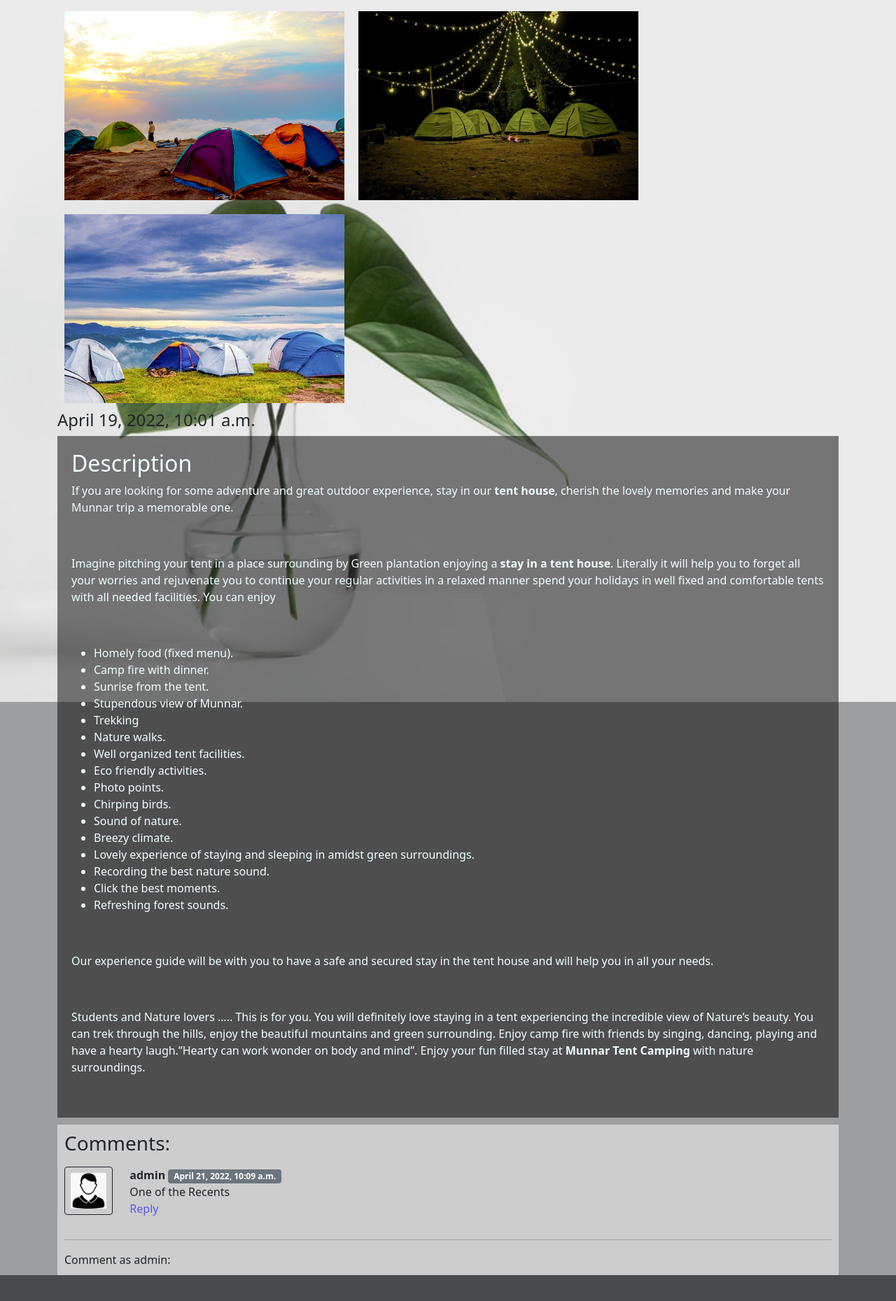
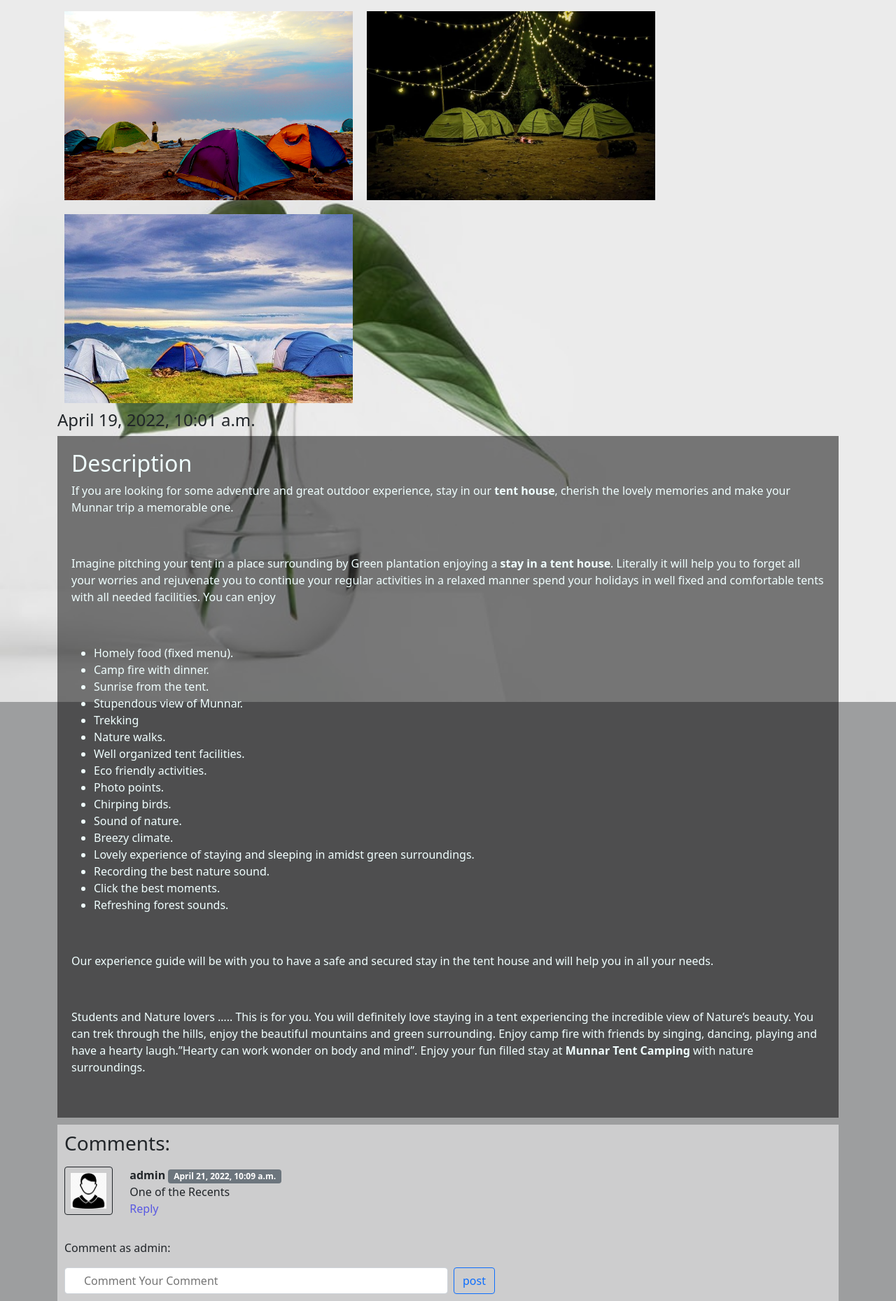
Before and after one commit to thamjidthachu/Resort-Business-project, a Django app: a page that uses Resort_Business_project/templates/services/service.html in a window 1280 px wide. Shown: the part 130-1989 px from the top of the page at 70% size. Before the commit the page ends 1952 px from the top, so only its background shows below. Run offline with Django 4.2, Linux system fonts and the light colour scheme; a user stored in the database is signed in; data comes from the database, SQL or seed files in the repository; both versions use the stored data as it was after the commit; parts of the project's set-up code (start-up, migrations or seed data) failed here and were passed over; some libraries are stand-ins or nearby versions.

Commit message:
comments and reply

```diff
--- a/Resort_Business_project/Apps/Authentication/models.py
+++ b/Resort_Business_project/Apps/Authentication/models.py
@@ -1,6 +1,5 @@
 from django.contrib.contenttypes.fields import GenericRelation
 from django.db import models
-from ..Services.models import Comments
 from django.contrib.auth.models import User
 
 
@@ -12,7 +11,6 @@ class Costumer(models.Model):
     contacts = models.IntegerField(null=True)
     citizen = models.CharField(max_length=100, default=None)
     created_time = models.DateTimeField(blank=True, auto_now_add=True)
-    comments = GenericRelation('Comments')
 
     def __str__(self):
         return str(self.user)
--- a/Resort_Business_project/Apps/Services/admin.py
+++ b/Resort_Business_project/Apps/Services/admin.py
@@ -27,8 +27,8 @@ class CommentsInline(admin.TabularInline):
 
 
 class CommentAdmin(admin.ModelAdmin):
-    list_display = ('message', 'author', 'object_id', 'service_name')
-    list_filter = ['service_id', 'author']
+    list_display = ('message', 'author', 'object_id', 'service_name', 'content_type')
+    list_filter = ['content_type', 'author']
 
     @admin.display()
     def service_name(self, obj):
--- a/Resort_Business_project/Apps/Services/forms.py
+++ b/Resort_Business_project/Apps/Services/forms.py
@@ -4,6 +4,9 @@ from ..Authentication.models import User
 
 
 class CommentsForm(forms.ModelForm):
+    content_type = forms.CharField(widget=forms.HiddenInput, initial='content_type')
+    object_id = forms.IntegerField(widget=forms.HiddenInput, initial=123)
+
     class Meta:
         model = Comments
         fields = ('message',)
--- a/Resort_Business_project/Apps/Services/models.py
+++ b/Resort_Business_project/Apps/Services/models.py
@@ -40,7 +40,7 @@ class Comments(models.Model):
     author = models.ForeignKey(Costumer, on_delete=models.CASCADE)
     message = models.CharField(max_length=256)
     content_type = models.ForeignKey(ContentType, on_delete=models.CASCADE)
-    object_id = models.PositiveIntegerField(null=True)
+    object_id = models.PositiveIntegerField(blank=True)
     content_object = GenericForeignKey('content_type', 'object_id')
     comment_time = DateTimeField(auto_now_add=True, blank=True)
 
--- a/Resort_Business_project/Apps/Services/urls.py
+++ b/Resort_Business_project/Apps/Services/urls.py
@@ -1,11 +1,10 @@
 from django.urls import path
 from . import views
-from django.conf import settings
-from django.conf.urls.static import static
 
 app_name = 'service'
 urlpatterns = [
     path('', views.PageList.as_view(), name='lists'),
     path('endless', views.EndlessScroll.as_view(), name='infinity'),
-    path('<slug:slug>', views.Details.as_view(), name='data'),
+    path('reply', views.replyPost, name='replies'),
+    path('<slug:slug>', views.Details.as_view(), name='datas'),
 ]
--- a/Resort_Business_project/Apps/Services/views.py
+++ b/Resort_Business_project/Apps/Services/views.py
@@ -1,14 +1,15 @@
 # Create your views here.
-
-
-from django.shortcuts import render, get_object_or_404
+from django.contrib.contenttypes.models import ContentType
+from django.http import HttpResponse, HttpResponseRedirect
+from django.shortcuts import render, get_object_or_404, redirect
 from django.urls import reverse
 from django.views.generic import DetailView, ListView
-from django.views.generic.edit import FormMixin
+from django.views.generic.edit import FormMixin, CreateView
 from .models import Services, Comments
 from ..Authentication.models import Costumer
 from .forms import CommentsForm
 from django.core.paginator import Paginator
+import datetime
 
 
 class EndlessScroll(ListView):
@@ -36,6 +37,7 @@ class PageList(ListView):
         return render(request, 'list.html', {'page_obj': page_obj})
 
 
+# Service_Individual
 class Details(FormMixin, DetailView):
     template_name = 'services/service.html'
     form_class = CommentsForm
@@ -45,13 +47,12 @@ class Details(FormMixin, DetailView):
     def get_queryset(self):
         return Services.objects.all()
 
-    def get_success_url(self):
-        return reverse('service:data', kwargs={'slug': self.kwargs['slug']})
-
     def get_context_data(self, **kwargs):
         context = super(Details, self).get_context_data(**kwargs)
-        # context['form'] = CommentsForm(initial={'post': self.object})
         return context
+
+    def get_success_url(self):
+        return reverse('service:datas', kwargs={'slug': self.kwargs['slug']})
 
     def post(self, request, *args, **kwargs):
         self.object = self.get_object()
@@ -65,15 +66,46 @@ class Details(FormMixin, DetailView):
     def form_valid(self, form):
         myform = form.save(commit=False)
         myform.post = self.get_object()
+        print(myform.post)
         myform.author = get_object_or_404(Costumer, user_id=self.request.user.id)
+        print(myform.author)
         myform.service_id = get_object_or_404(Services, pk=self.object.id)
+        print(myform.service_id)
+        myform.content_type = ContentType.objects.get(app_label='Services', model='services')
+        print(myform.content_type)
+        myform.content_object = get_object_or_404(Services, pk=self.object.id)
+        print(myform.content_object)
         myform.save()
         return super(Details, self).form_valid(form)
 
     def form_invalid(self, form):
         return super(Details, self).form_invalid(form)
 
-    # @register.filter
-    # def reply(self, aVal):
-    #     result = aVal.filter(is_known=False)
-    #     return result
+
+def replyPost(request):
+    content_obj = ContentType.objects.get(app_label='Services', model='comments')
+    print(content_obj)
+    obj_id = request.POST['reply_id']
+    print(obj_id)
+    reply = request.POST['reply']
+    print(reply)
+    auth = get_object_or_404(Costumer, user_id=request.POST['authuser'])
+    print(auth)
+    serve_id = get_object_or_404(Services, id=request.POST['service_id'])
+    print(serve_id)
+    timestamp = datetime.datetime.now()
+    newreply, created = Comments.objects.get_or_create(
+        content_type=content_obj,
+        object_id=obj_id,
+        message=reply,
+        author=auth,
+        service_id=serve_id,
+        comment_time=timestamp
+    )
+    test = get_object_or_404(Services, id=request.POST['service_id'])
+    slugify = test.slug
+    print(slugify)
+
+    if not created:
+        newreply.save()
+    return redirect(reverse('service:datas', args=[slugify]))
--- a/Resort_Business_project/static/mine/css/style.css
+++ b/Resort_Business_project/static/mine/css/style.css
@@ -76,7 +76,7 @@ margin-left: 4%;
 }
 
 .data-img{
-    width: 420px;
+    width: 432px;
     height: 290px;
     max-width: 450px;
     max-height: 300px;
@@ -133,11 +133,6 @@ li>h3{
     color: darkblue;
     margin-left: 600px;
 }
-
-/* p>label{
-    visibility: hidden;
-} */
-
 .form-class{
     margin-top: 225px;
 }
--- a/Resort_Business_project/templates/authentication/home.html
+++ b/Resort_Business_project/templates/authentication/home.html
@@ -66,7 +66,7 @@
                     {% if sevices_list %}
                 <ul>
                 {% for service in sevices_list %}
-                    <li> <a class="abc" href="{% url 'service:data' service.slug %}">{{service.name}}</a> </li>
+                    <li> <a class="abc" href="{% url 'service:datas' service.slug %}">{{service.name}}</a> </li>
                 {% endfor %}
                 </ul>
                 {% else %}
--- a/Resort_Business_project/templates/services/endless_service.html
+++ b/Resort_Business_project/templates/services/endless_service.html
@@ -64,7 +64,7 @@
                         <p>No Images available!!</p>
                     {% endif %}
                 </td>
-                <td class=" align-middle"><a class="elements" href="{% url 'service:data' list.slug %}">{{ list.name }}</a></td>
+                <td class=" align-middle"><a class="elements" href="{% url 'service:datas' list.slug %}">{{ list.name }}</a></td>
 
             </tr>
             {% endfor %}
--- a/Resort_Business_project/templates/services/service.html
+++ b/Resort_Business_project/templates/services/service.html
@@ -70,7 +70,9 @@
 <div class="comment-section">
 <h3>Comments:</h3>
     {% if service_data.comments_set.all %}
+
         {% for comment in service_data.comments_set.all %}
+            {% if comment.content_type_id == 7 %}
             <div class="row my-3">
                 <div class="col-md-1">
                     <img class="rounded mx-auto d-block w-100 p-2 border border-dark" src="/static/assets/images/user.png" alt="user">
@@ -82,19 +84,33 @@
                         <p class="link" data-toggle="collapse" data-target="#replyBox{{comment.id}}" aria-expanded="false" aria-controls="replyBox {{comment.id}}">
                             Reply
                         </p>
+            {% endif %}
+                        <div class="collapse card card-body" id="replyBox{{comment.id}}">
+                             {% if comment.content_type_id == 9 and comment.object_id == comment.id %}
+                                <div class="row my-3">
+                                    <div class="col-md-1">
+                                        <img class="rounded mx-auto d-block w-100 p-2 border border-dark" src="/static/assets/images/user.png" alt="user">
+                                    </div>
+                                    <div class="col-md-11">
+                                        <b> {{comment.author}} </b> <span class="badge badge-sm bg-secondary">{{comment.comment_time}}</span>
+                                        <div> {{comment.message}}</div>
+                                    </div>
+                                </div>
+                            {% endif %}
 
-                        <div class="collapse" id="replyBox{{comment.id}}">
-                            <div class="card card-body my-2">
-
+                            <div class="my-2">
                                 {% if user.is_authenticated %}
                                     Reply as {{ user.username }}: <br>
-                                    <form action=/blog/postComment" method="post">
+                                <form action="{% url 'service:replies' %}" method="POST" novalidate>
                                     {% csrf_token %}
-                                        <div class="form-group">
-                                        <input type="text" class=form-control" name="comment" placeholder="Enter comment here">
-                                        </div>
-                                        <input type="hidden" name="postSno" value="{{post.sno}}">
-                                        <button type="submit" class="btn btn-primary">Submit</button>
+                                    {% if from.errors %}
+                                        {{ form.errors}}
+                                    {% endif %}
+                                    <input type="text" name="reply" class="form" placeholder="Reply to {{ comment.author }}">
+                                    <input type="hidden" name="reply_id" value="{{ comment.id }}">
+                                    <input type="hidden" name="service_id" value="{{ service_data.id }}">
+                                    <input type="hidden" name="authuser" value="{{ user.id}}">
+                                    <input class="btn btn-primary ms-2" type="submit" value="post">
                                 </form>
                                 {% else %}
                                     <p>Please Log in to Reply.....</p>
@@ -105,17 +121,27 @@
                     </div>
                 </div>
             </div>
-                <hr>
+
         {% endfor %}
 
     {% else %}
             <h6>No Comments yet!! Be the First.</h6>
     {% endif %}
+
     {% if user.is_authenticated %}
         Comment as {{ user.username }}:
+        <form method="POST" novalidate>
+            {% csrf_token %}
+            {% if from.errors %}
+                {{ form.errors}}
+            {% endif %}
+            {{ form.as_p }}
+            <input class="btn btn-outline-primary ms-2" type="submit" value="post">
+        </form>
     {% else %}
         <p>Please Log in to Comment.....</p>
     {% endif %}
+
 </div>
 
     </div>
@@ -125,7 +151,5 @@
     <script src="/static/mine/js/script.js"></script>
     <script> $('.link').css('cursor', 'pointer'); </script>
 
-
-
     </body>
 </html>
--- a/Resort_Business_project/templates/services/service_list.html
+++ b/Resort_Business_project/templates/services/service_list.html
@@ -62,7 +62,7 @@
                         <p>No Images available</p>
                     {% endif %}
                 </td>
-                <td class=" align-middle"><a class="elements" href="{% url 'service:data' list.slug %}">{{ list.name }}</a></td>
+                <td class=" align-middle"><a class="elements" href="{% url 'service:datas' list.slug %}">{{ list.name }}</a></td>
 
             </tr>
             {% endfor %}
```
Also changed, not shown: abc.txt (added, +42 -0 lines), Resort_Business_project/Apps/Services/migrations/0007_alter_comments_object_id.py (added), Resort_Business_project/db.sqlite3. Lines whose indentation alone changed are shown as unchanged.
